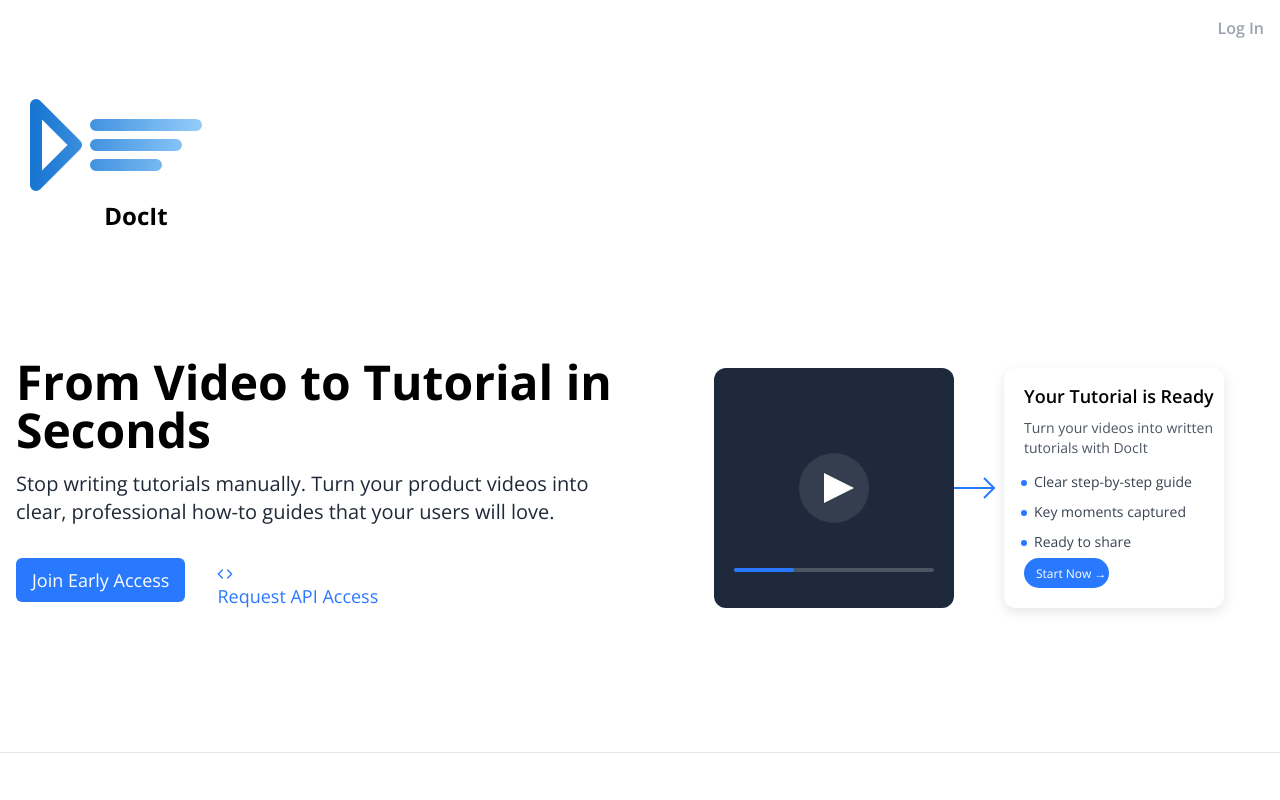
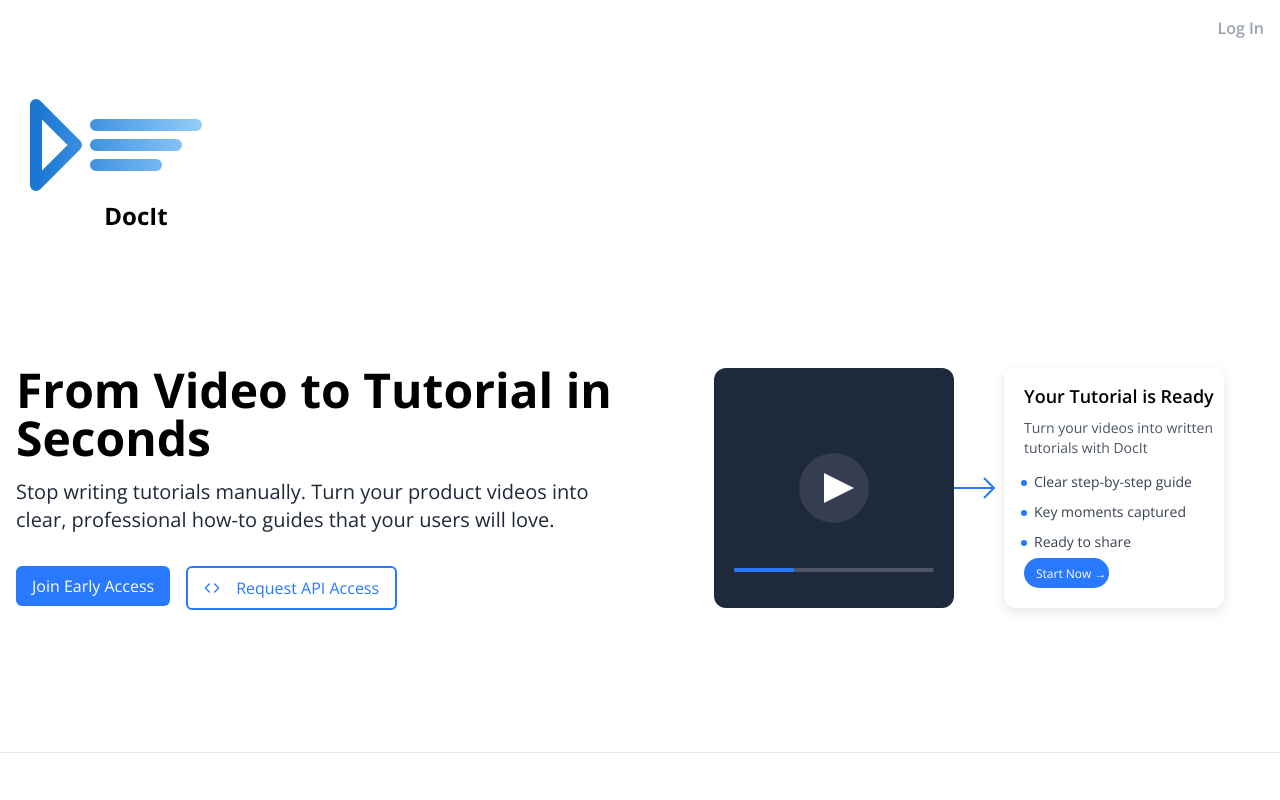
Before and after one commit to hadarbas/docit_website, a Next.js app: page / in a window 1280 px wide. Shown: the top 800 px of the page. Built offline with nearby package versions, Linux system fonts and the light colour scheme.

Commit message:
Update EmailForm.tsx

```diff
--- a/app/components/EmailForm.tsx
+++ b/app/components/EmailForm.tsx
@@ -29,8 +29,11 @@ export function EmailForm({ buttonText, variant = 'default', icon = null }: { bu
         <button
           onClick={handleOpenModal}
           className={`
-                ${variant === 'outline' ? "text-[#2979FF] border-[#2979FF] hover:bg-[#90CAF9] hover:text-white" : "bg-[#2979FF] hover:bg-[#1976D2] text-white"}
-              text-lg px-4 py-2 rounded-md
+            ${variant === 'outline'
+                ? "text-[#2979FF] border-[#2979FF] hover:bg-[#90CAF9] hover:text-white border-2"
+                : "bg-[#2979FF] hover:bg-[#1976D2] text-white"
+            }
+            text-base px-4 py-2 rounded-md flex items-center gap-2
           `}>
           {icon}
           {buttonText}
@@ -39,10 +42,12 @@ export function EmailForm({ buttonText, variant = 'default', icon = null }: { bu
         {isModalOpen && (
             <div className="fixed inset-0 bg-gray-500 bg-opacity-75 flex items-center justify-center">
             <div className="relative w-[300px] p-6 bg-white border rounded-md shadow-md">
-              <button onClick={handleCloseModal} className="absolute top-2 right-2 text-gray-600 hover:text-gray-800">
+                <div className="flex justify-between items-center mb-4">
+                    <h3 className="text-lg font-semibold">{buttonText}</h3>
+                    <button onClick={handleCloseModal} className="text-gray-600 hover:text-gray-800">
                        X
                     </button>
-
+                </div>
               {!isSubmitted ? (
                   <form onSubmit={handleSubmit} className="grid gap-4 py-4">
                   <div className="grid grid-cols-4 items-center gap-4">
```
Lines whose indentation alone changed are shown as unchanged.
